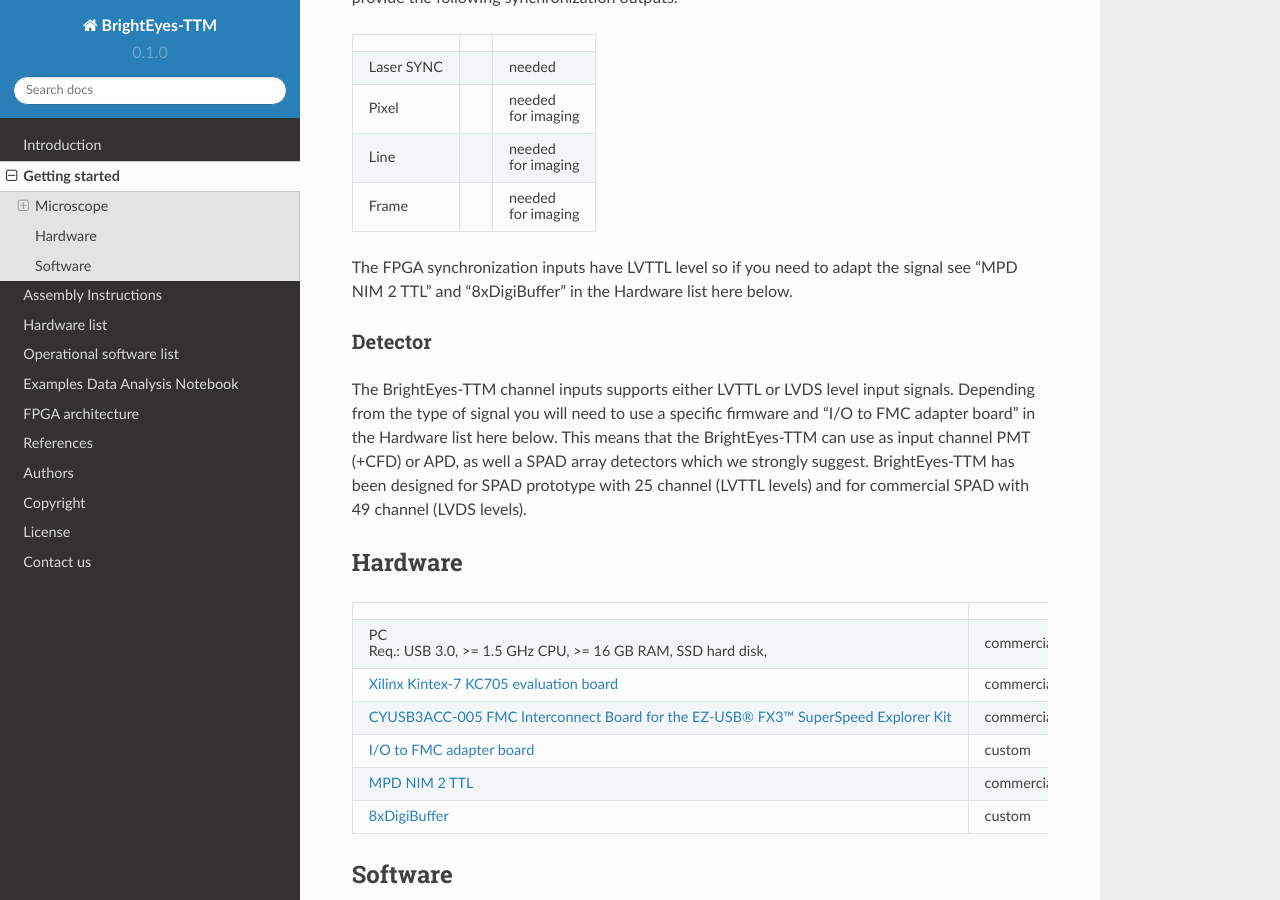
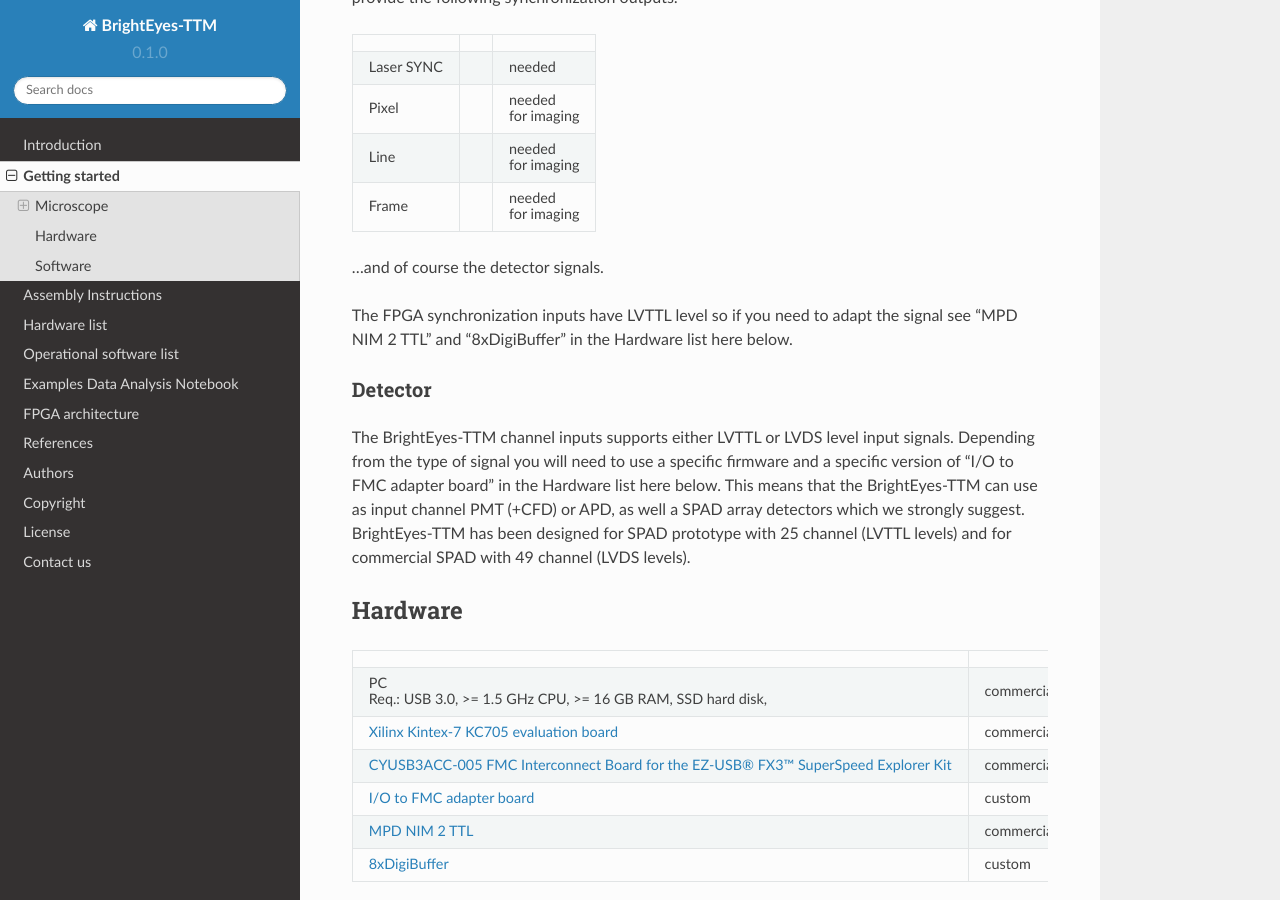
Before and after one commit to mattia-donato/BrightEyes-TTM-docs, a Sphinx documentation site: the page built from docs/source/gettingstarted.md, in a window 1280 px wide and 900 px high, scrolled down 326 px. Built offline with Sphinx 7.4.7 and the Read the Docs theme 2.0.0, drawn with Linux system fonts in a browser that asks for light colours.

Commit message:
Update gettingstarted.md

```diff
--- a/docs/source/gettingstarted.md
+++ b/docs/source/gettingstarted.md
@@ -10,10 +10,12 @@
 | Line | | needed <br /> for imaging |
 | Frame | | needed <br /> for imaging |
 
+...and of course the detector signals.
+
 The FPGA synchronization inputs have LVTTL level so if you need to adapt the signal see "MPD NIM 2 TTL" and "8xDigiBuffer" in the Hardware list here below.
 
 ### Detector
-The BrightEyes-TTM channel inputs supports either LVTTL or LVDS level input signals. Depending from the type of signal you will need to use a specific firmware and "I/O to FMC adapter board" in the Hardware list here below. This means that the BrightEyes-TTM can use as input channel PMT (+CFD) or APD, as well a SPAD array detectors which we strongly suggest. BrightEyes-TTM has been designed for SPAD prototype with 25 channel (LVTTL levels) and for commercial SPAD with 49 channel (LVDS levels).
+The BrightEyes-TTM channel inputs supports either LVTTL or LVDS level input signals. Depending from the type of signal you will need to use a specific firmware and a specific version of "I/O to FMC adapter board" in the Hardware list here below. This means that the BrightEyes-TTM can use as input channel PMT (+CFD) or APD, as well a SPAD array detectors which we strongly suggest. BrightEyes-TTM has been designed for SPAD prototype with 25 channel (LVTTL levels) and for commercial SPAD with 49 channel (LVDS levels).
 
 ## Hardware
 |      |     |     |
```
